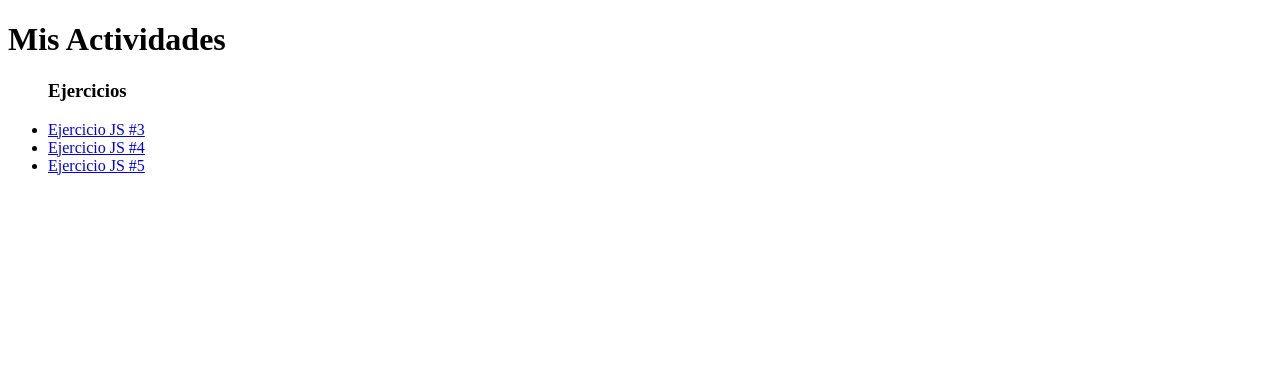
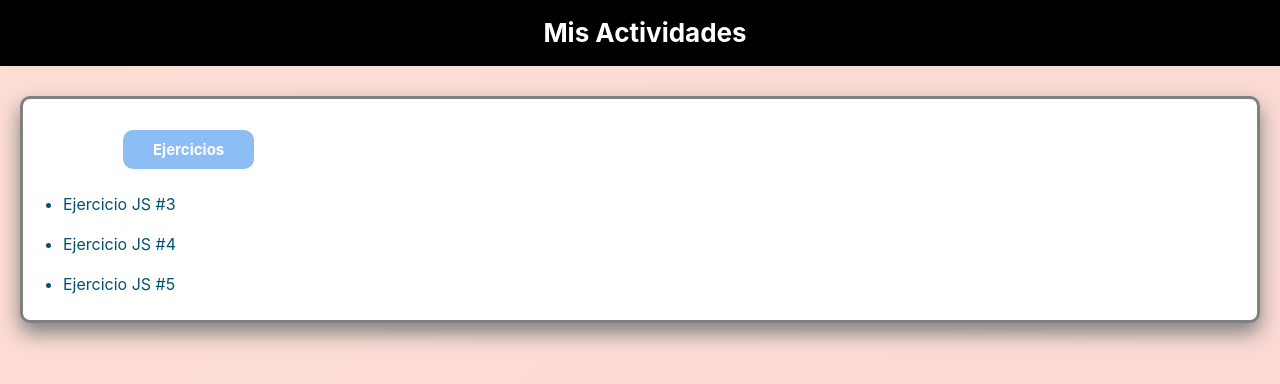
Before and after one commit to jairyanez/fundamentosWeb52, a plain HTML site: page index.html in a window 1280 px wide. Drawn offline with Linux system fonts and the light colour scheme; the site is published under a folder, as on GitHub Pages, so addresses that start at the root find nothing.

Commit message:
Correcion en los links del index

```diff
--- a/index.html
+++ b/index.html
@@ -4,7 +4,7 @@
     <meta charset="UTF-8">
     <meta http-equiv="X-UA-Compatible" content="IE=edge">
     <meta name="viewport" content="width=device-width, initial-scale=1.0">
-    <link rel="stylesheet" href="/css/style.css">
+    <link rel="stylesheet" href="css/style.css">
     <title>Ejercicios</title>
 </head>
 <body>
@@ -17,9 +17,9 @@
     <div id="container-list">
         <ul id="practica-list">
             <h3>Ejercicios</h3>
-            <li><a href="/html/js3.html">Ejercicio JS #3</a></li>
-            <li><a href="/html/js4.html">Ejercicio JS #4</a></li>
-            <li><a href="/html/js5.html">Ejercicio JS #5</a></li>
+            <li><a href="html/js3.html">Ejercicio JS #3</a></li>
+            <li><a href="html/js4.html">Ejercicio JS #4</a></li>
+            <li><a href="html/js5.html">Ejercicio JS #5</a></li>
         </ul>
     </div>
 </body>
```
